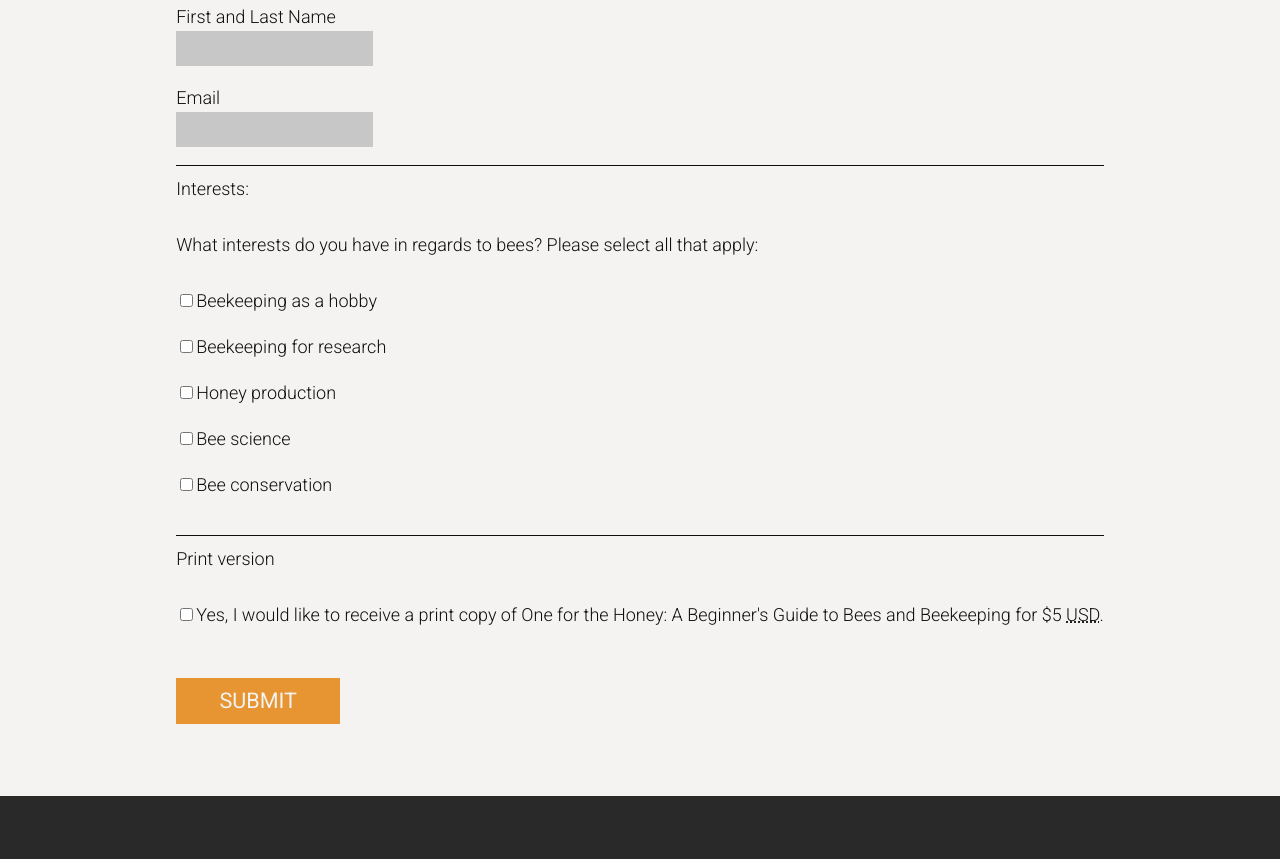
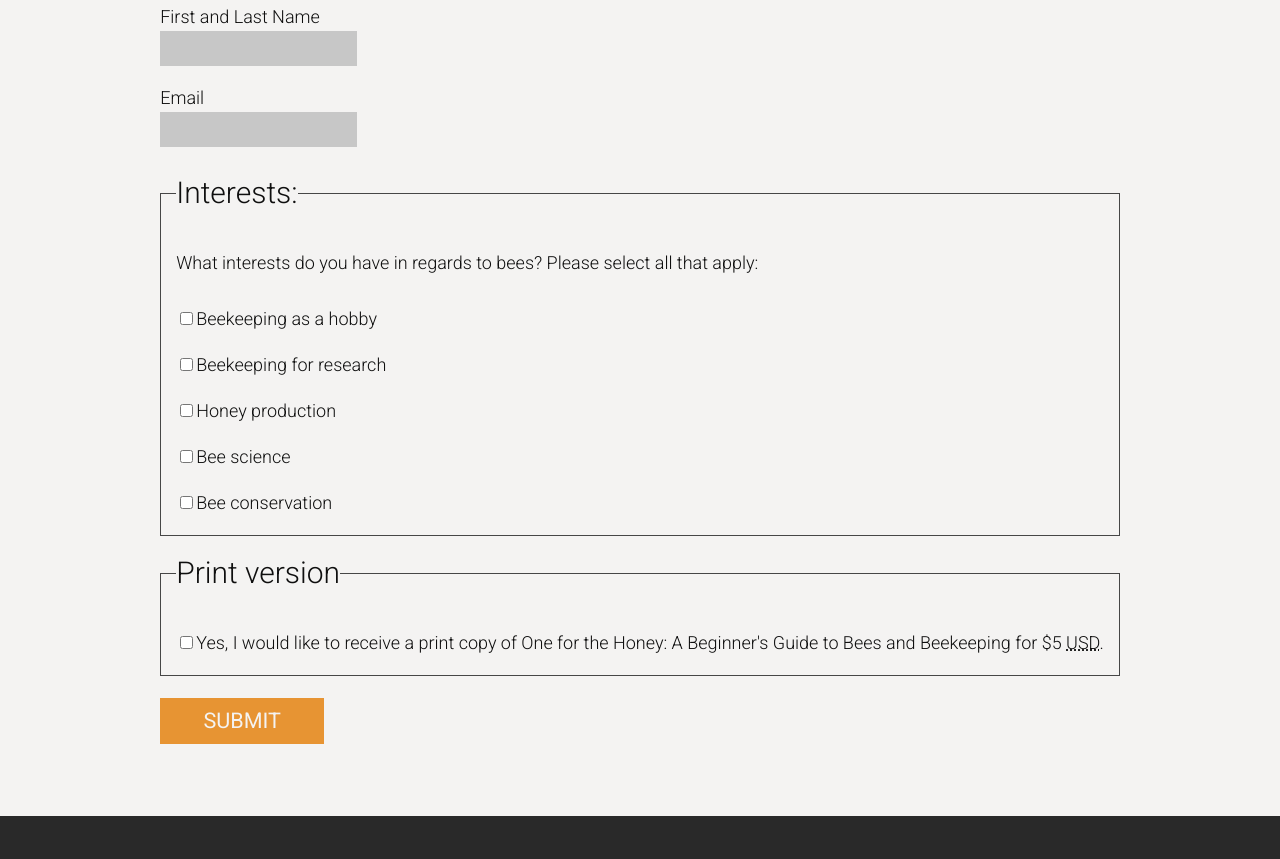
Before and after one commit to PeTiAitch/study_html, a plain HTML site: page beekeeping-guide.html in a window 1280 px wide. Shown: the part 678-1537 px from the top of the page. Drawn offline with Linux system fonts and the light colour scheme.

Commit message:
04_02 Semantic Forms

```diff
--- a/beekeeping-guide.html
+++ b/beekeeping-guide.html
@@ -36,21 +36,21 @@
             </p>
             <form class="form" autocomplete="on">
                 <label>First and Last Name<br><input type="text"></label>
-                <label>Email<br><input type="text"></label>
-                <div class="form-section">
-                    <p>Interests:</p>
+                <label>Email<br><input type="email"></label>
+                <fieldset class="form-section">
+                    <legend>Interests:</legend>
                     <p>What interests do you have in regards to bees? Please select all that apply:</p>
                     <label name="interest"><input type="checkbox" for="interest">Beekeeping as a hobby</label>
                     <label name="interest"><input type="checkbox" for="interest">Beekeeping for research</label>
                     <label name="interest"><input type="checkbox" for="interest">Honey production</label>
                     <label name="interest"><input type="checkbox" for="interest">Bee science</label>
                     <label name="interest"><input type="checkbox" for="interest">Bee conservation</label>
-                </div>
-                <div class="form-section">
-                    <p>Print version</p>
+                </fieldset>
+                <fieldset class="form-section">
+                    <legend>Print version</legend>
                     <label><input type="checkbox">Yes, I would like to receive a print copy of <cite>One for the Honey: A
                             Beginner's Guide to Bees and Beekeeping</cite> for $5 <abbr title="United States Dollar">USD</abbr>.</label>
-                </div>
+                </fieldset>
                 <button type="submit">Submit</button>
             </form>
         </section>
```
